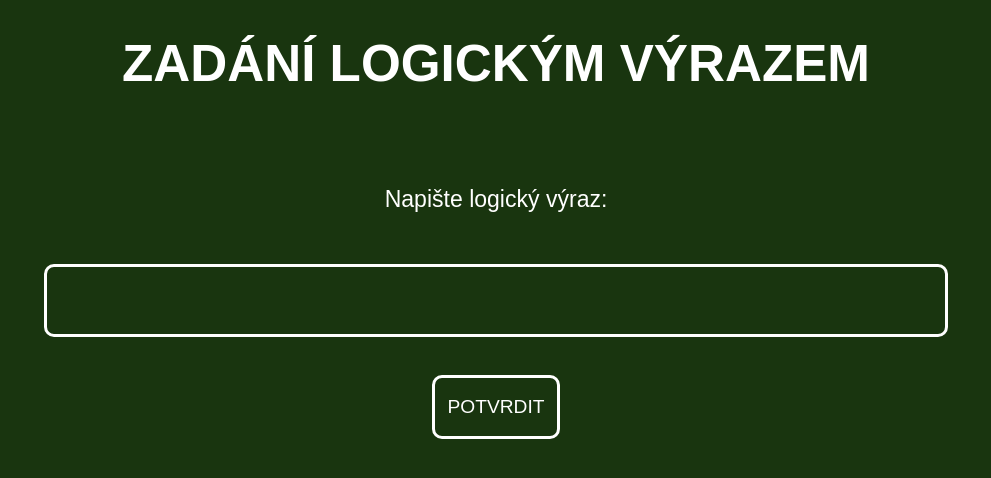
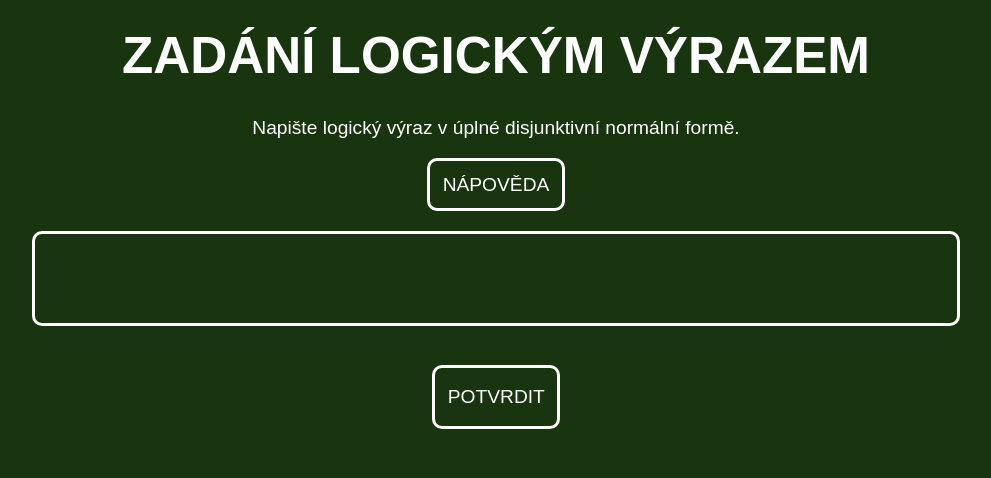
Before and after one commit to AliBenSalad/Karnaugh-Maps, a Flask app: page /zadani_vyrazem in a window 1280 px wide. Shown: the top 478 px of the page, without its empty margins (144-1135 px from the left). Run offline with Flask 3, Linux system fonts and the light colour scheme.

Commit message:
change 1

```diff
--- a/pythonProject/main.py
+++ b/pythonProject/main.py
@@ -64,8 +64,8 @@ def values_from_expression(request):
         for part in sorted_variables:
             if part not in e.replace('!',''):
                 error = 2
-
-
+        if list(e.replace('!', '')) != list(dict.fromkeys(e.replace('!', ''))):
+            error = 4
 
 
     values = [0] * (2 ** n)
@@ -77,9 +77,12 @@ def values_from_expression(request):
                 try:
                     value[sorted_variables[e[i + 1]]] = 0
                 except KeyError:
-                    error = 2
+                    if e[i+1] == "!":
+                        error = 5
+                    else:
+                        error = 2
                 except IndexError:
-                    error = 2
+                    error = 6
                 i += 2
             elif e[i].isalpha():
                 try:
@@ -87,7 +90,7 @@ def values_from_expression(request):
                 except KeyError:
                     error = 2
                 except IndexError:
-                    error = 2
+                    error = 6
                 i += 1
             else:
                 error = 3
@@ -97,7 +100,6 @@ def values_from_expression(request):
 
     return values, n, y, variables, error
 
-#todo nemůže být None
 
 def values_from_table(request_arg):
     y = []
@@ -172,6 +174,13 @@ def karnaugh_map_result():
                 return render_template('expression_input.html', errorText = "Výraz musí v každém členu obsahovat všechny proměnné.", prefill_value = request.form.get('expression'))
             if error == 3:
                 return render_template('expression_input.html', errorText = "Proměnné musí být označeny znaky z abecedy, ne speciálními znaky.", prefill_value = request.form.get('expression'))
+            if error == 4:
+                return render_template('expression_input.html', errorText = "V některém sčítanci se vyskytuje vícekrát stejná proměnná.", prefill_value = request.form.get('expression'))
+            if error == 5:
+                return render_template('expression_input.html', errorText = 'Ve výrazu se nemůže objevit dvakrát znegovaná proměnná (dva symboly "!" za sebou).', prefill_value = request.form.get('expression'))
+            if error == 6:
+                return render_template('expression_input.html', errorText = "Chybný vstup.", prefill_value = request.form.get('expression'))
+
 
         elif 'zadani_mapou' in request.url:
             karnaugh_map, n, x_axis, y_axis, variables = values_from_map(request)
@@ -203,10 +212,11 @@ def karnaugh_map_result():
     img.save("../pythonProject/static/Images/map_image.png")
 
     result_expression = km.get_minimized_expression(groups, x_axis, y_axis, variables)
+    best_groups_exp = result_expression.split(' + ')
 
     return render_template('karnaugh_map_result.html', n=n, karnaugh_map=karnaugh_map,
                            x_axis=x_axis, y_axis=y_axis, variables=variables,
-                           colors = colors, groups = groups, result_expression = result_expression)
+                           colors = colors, groups = groups, best_groups_exp = best_groups_exp, result_expression = result_expression)
 
 
 if __name__ == '__main__':
--- a/pythonProject/static/styles/02.css
+++ b/pythonProject/static/styles/02.css
@@ -9,8 +9,31 @@ h1{
     font-family: Arial, serif;
     color: white;
     text-align: center;
+    margin-top: 2vw;
+    margin-bottom: 1vw;
 }
-
+.hide {
+  display: none;
+}
+.help{
+    cursor: default;
+    border: #FFFFFF solid 3px;
+    border-radius: 10px;
+    padding: 1vw;
+}
+.help:hover{
+    background: #FFFFFF;
+    color: #19350F;
+}
+.help:hover + .hide {
+    display: block;
+    color: #FFFFFF;
+    text-align: center;
+    margin-top: 2vw;
+    padding-top: 0.1vw;
+    padding-bottom: 0.1vw;
+    font-size: 1vw;
+}
 div{
     display: flex;
     flex-direction: column;
@@ -35,12 +58,18 @@ label{
     width: 70vw;
     height: 5vw;
 }
+#error{
+    background: #FFFFFF;
+    color: #19350F;
+    border: #FFFFFF 3px solid;
+    border-radius: 10px;
+    padding: 1vw;
+}
 .n_input{
     background: none;
-    border-color: #FFFFFF;
-    border-width: 3px;
+    border: #FFFFFF 3px solid;
     border-radius: 10px;
-    border-style: solid;
+    padding: 1vw;
 }
 .n_input.first{
     font-size: 3vw;
--- a/pythonProject/templates/expression_input.html
+++ b/pythonProject/templates/expression_input.html
@@ -11,9 +11,17 @@
 <h1>ZADÁNÍ LOGICKÝM VÝRAZEM</h1>
 <form action="/zadani_vyrazem/karnaughova_mapa" method="POST">
     <div>
-        <p>{{errorText}}</p>
-        <label for="expression"> Napište logický výraz: </label>
-            <input type="text" id="expression" name="expression" value="{{prefill_value}}" class = "n_input first">
+        {%if errorText %}
+            <p id = error>{{errorText}}</p>
+        {%endif%}
+        <p>Napište logický výraz v úplné disjunktivní normální formě.</p>
+        <div class = "help">NÁPOVĚDA</div>
+        <div class = "hide n_input" >
+            <p>Každý sčítanec musí obsahovat všechny proměnné (na pořadí proměnných nezáleží);</p>
+            <p>NOT značíme "!", OR "+", AND sousledností proměnných;</p>
+            <p>například "(A AND NOT B) OR (NOT A AND B)" je potřeba zadat jako "A!B + !AB"</p>
+        </div>
+        <input type="text" id="expression" name="expression" value="{{prefill_value}}" class = "n_input first">
         <input type="submit" value = "POTVRDIT" class = "n_input second" >
     </div>
 </form>
--- a/pythonProject/templates/karnaugh_map_result.html
+++ b/pythonProject/templates/karnaugh_map_result.html
@@ -66,10 +66,10 @@
     <p class="best_groups">
       Nejlepší skupiny:
     </p>
-    {%for group in groups%}
+    {%for i in range(0, groups | length)%}
       <p>
-        <span style="border-color: rgb{{group.color}};">
-          {{group}}
+        <span style="border-color: rgb{{groups[i].color}};">
+          {{best_groups_exp[i]}}
         </span>
       </p>
     {%endfor%}
```
Also changed, not shown: pythonProject/static/Images/map_image.png.
